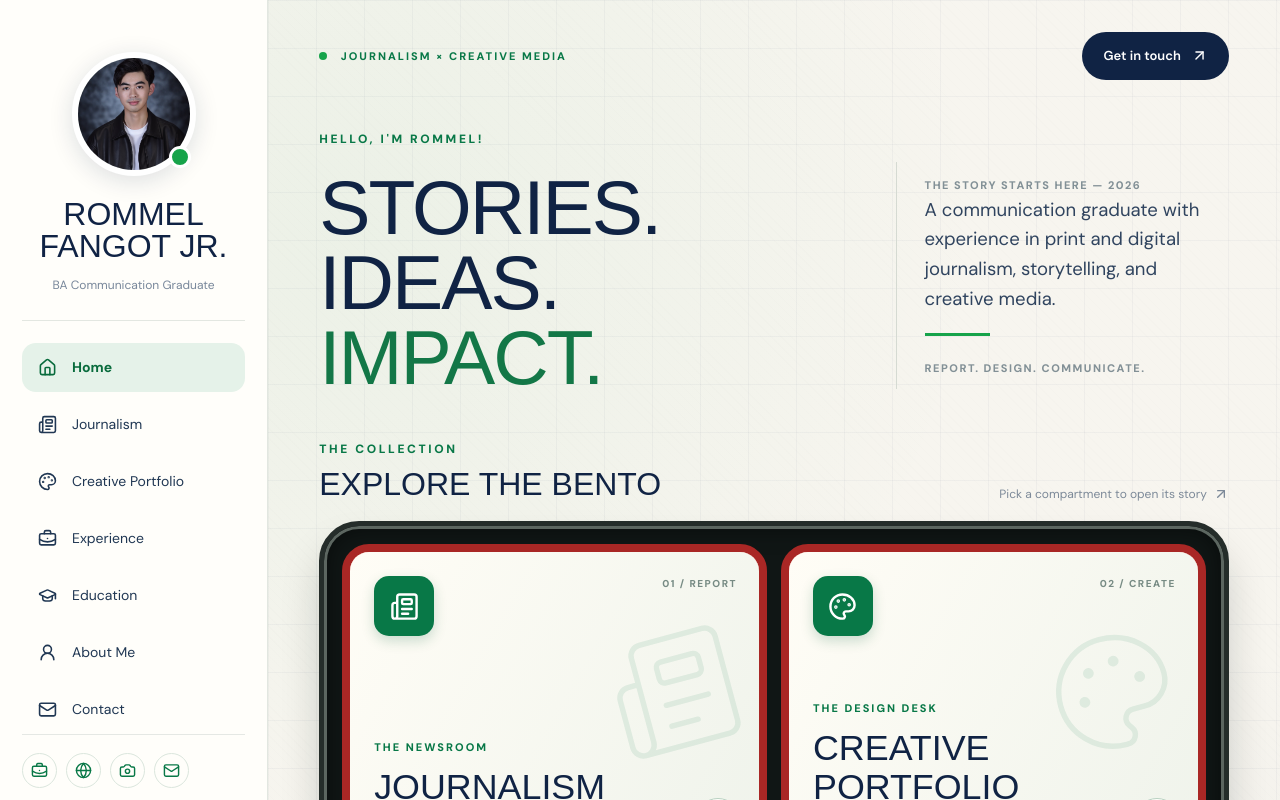
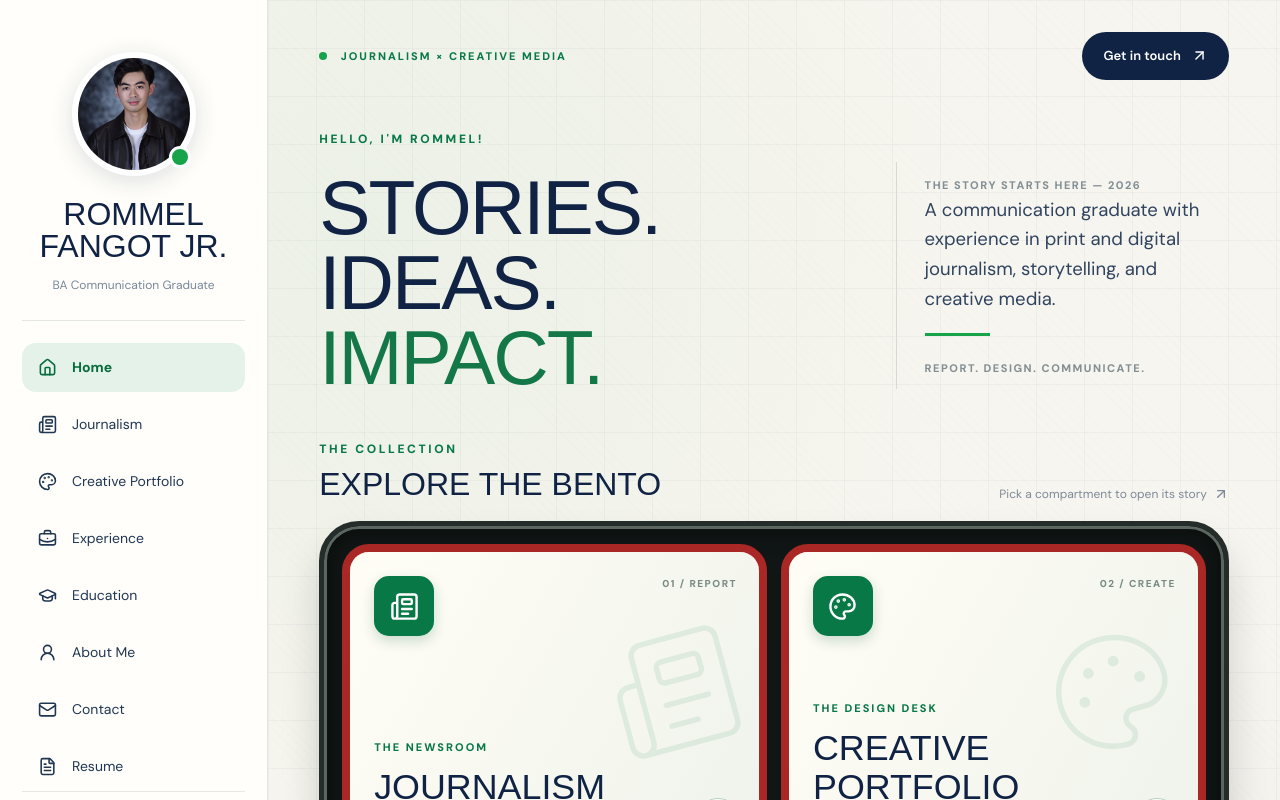
Before and after one commit to gpauls2/rommelfangot-portfolio, a React (Vite) app: page / in a window 1280 px wide. Shown: the top 800 px of the page. Built offline with nearby package versions, Linux system fonts and the light colour scheme; a web font is replaced by a local one.

Commit message:
Add resume navigation, modal and PDF link

```diff
--- a/src/App.jsx
+++ b/src/App.jsx
@@ -123,7 +123,7 @@ const CREATIVE = {
   ],
   'Magazine': [], // PDF reader below; add the magazine PDF to public/magazines/carry-on-magazine.pdf
 };
-const NAV = [{ id: 'home', label: 'Home', icon: Home }, ...SECTIONS.map(({ id, label, icon }) => ({ id, label, icon }))];
+const NAV = [{ id: 'home', label: 'Home', icon: Home }, ...SECTIONS.map(({ id, label, icon }) => ({ id, label, icon })), { id: 'resume', label: 'Resume', icon: FileText }];
 
 function ImageWithFallback({ src, alt, className = '' }) {
   const [failed, setFailed] = useState(false);
@@ -155,7 +155,7 @@ function App() {
     if (id === 'home') { setOpen(null); window.scrollTo({ top: 0, behavior: 'smooth' }); }
     else setOpen(id);
   }
-  const selected = SECTIONS.find(item => item.id === open);
+  const selected = [...SECTIONS, { id: 'resume', label: 'Resume', number: '07', short: 'CV' }].find(item => item.id === open);
 
   return <div className="site-shell">
     <button className="mobile-menu" onClick={() => setMobileNav(v => !v)} aria-label="Toggle menu"><Menu size={22} /></button>
@@ -165,7 +165,7 @@ function App() {
         <h2>ROMMEL<br />FANGOT JR.</h2><p>BA Communication Graduate</p>
       </div>
       <nav className="side-nav" aria-label="Main navigation">{NAV.map(({ id, label, icon: Icon }) => <button key={id} className={!open && id === 'home' || open === id ? 'nav-active' : ''} onClick={() => navigate(id)}><Icon size={19} />{label}</button>)}</nav>
-      <div className="sidebar-bottom"><div className="sidebar-socials">{SOCIALS.map(({ label, href, icon: Icon }) => <a key={label} href={href} target={label === 'Email' ? undefined : '_blank'} rel="noreferrer" aria-label={label} title={label}><Icon size={17} /></a>)}</div><small>© 2026 Rommel Fangot Jr.<br />Made for stories worth telling.</small></div>
+      <div className="sidebar-bottom"><a href="/rommel-jr-resume.pdf" target="_blank" rel="noopener noreferrer" style={{display:'flex',alignItems:'center',gap:8,marginBottom:14,fontWeight:700,textDecoration:'none',color:'inherit'}}><FileText size={18} /> View Resume <ArrowUpRight size={16} /></a><div className="sidebar-socials">{SOCIALS.map(({ label, href, icon: Icon }) => <a key={label} href={href} target={label === 'Email' ? undefined : '_blank'} rel="noreferrer" aria-label={label} title={label}><Icon size={17} /></a>)}</div><small>© 2026 Rommel Fangot Jr.<br />Made for stories worth telling.</small></div>
     </aside>
     <main className="main-content">
       <header className="topline"><span><i className="green-dot" /> JOURNALISM × CREATIVE MEDIA</span><button className="get-in-touch" onClick={() => setOpen('contact')}>Get in touch <ArrowUpRight size={17} /></button></header>
@@ -180,6 +180,7 @@ function App() {
     {selected && <div className="modal-backdrop" onMouseDown={e => { if (e.target === e.currentTarget) setOpen(null); }}><section className="detail-modal" role="dialog" aria-modal="true" aria-label={selected.label}><button className="close-modal" onClick={() => setOpen(null)} aria-label="Close"><X size={26} /></button><p className="modal-kicker">OPEN COMPARTMENT / {selected.number} / {selected.short}</p><h2>{selected.label}</h2><div className="modal-body">
       {open === 'journalism' && <><p className="detail-intro">A selection of published stories, field coverage, broadcasts, and digital reporting from two newsroom internships.</p><div className="pill-row">{Object.keys(JOURNALISM).map(name => <button key={name} className={publisher === name ? 'pill-active' : ''} onClick={() => setPublisher(name)}>{name}</button>)}</div>{Object.entries(JOURNALISM[publisher]).map(([category, entries]) => <div className="link-section" key={category}><h3>{category} <span>{entries.length}</span></h3><div className="article-grid">{entries.map(({ title, url, kind }) => <a href={url} key={url} target="_blank" rel="noreferrer" className="article-card"><span>{kind}</span><strong>{title}</strong><ExternalLink size={18} /></a>)}</div></div>)}</>}
       {open === 'creative' && <><p className="detail-intro">A collection of design work, visual storytelling and creative experiments.</p><div className="pill-row">{Object.keys(CREATIVE).map(tab => <button key={tab} className={creativeTab === tab ? 'pill-active' : ''} onClick={() => setCreativeTab(tab)}>{tab}</button>)}</div>{creativeTab === 'Magazine' ? <div className="magazine-reader"><div className="single-detail"><BookOpen size={46} /><h3>CARRY ON — Development Communication Magazine</h3><p>Issue 1, Volume 1 · 2026 · 24 pages</p><p>Rommel G. Fangot Jr. is credited as a layout artist and contributing photographer.</p><a className="email-cta" href="/magazines/carry-on-magazine.pdf" target="_blank" rel="noreferrer"><FileText size={20} /> Read full magazine <ExternalLink size={18} /></a><p style={{fontSize:12,opacity:.7}}>The PDF will open after you add <code>public/magazines/carry-on-magazine.pdf</code> to this repository.</p></div></div> : CREATIVE[creativeTab].length ? <div className="gallery-grid">{CREATIVE[creativeTab].map((item, index) => <button key={item.src} className="gallery-item" onClick={() => setLightbox({ items: CREATIVE[creativeTab], index })}><ImageWithFallback src={item.src} alt={item.title} /><span>{item.title}<ArrowUpRight size={16} /></span></button>)}</div> : <div className="empty-gallery"><BookOpen size={35} /><h3>Magazine work coming soon</h3><p>This collection will be updated once the files are ready.</p></div>}</>}
+      {open === 'resume' && <div className="single-detail"><FileText size={54} /><h3>Rommel Fangot Jr. — Resume</h3><p>Explore Rommel's education, journalism experience, and creative skills.</p><a className="email-cta" href="/rommel-jr-resume.pdf" target="_blank" rel="noopener noreferrer"><FileText size={20} /> View / Download Resume <ExternalLink size={18} /></a></div>}
       {open === 'experience' && <div className="timeline"><div><span>JUNE — AUGUST 2026</span><h3>North Luzon Monitor</h3><strong>Digital News Journalist Intern</strong><p>Practical newsroom experience involving published news articles, digital reporting, photo captions, event coverage, reels and broadcast co-hosting.</p></div><div><span>MAY — JUNE 2026</span><h3>Amianan Balita Ngayon</h3><strong>Newspaper Journalist Intern</strong><p>Experience in print and digital journalism, producing published local news stories, Facebook coverage and video content.</p></div></div>}
       {open === 'education' && <div className="single-detail"><GraduationCap size={54} /><h3>Bachelor of Arts in Communication</h3><p>Graduated September 26, 2026.</p><span>Class of 2026 · Communication, journalism and media</span></div>}
       {open === 'about' && <div className="about-detail"><ImageWithFallback src="/images/profile.jpg" alt="Rommel Fangot Jr." /><div><h3>Hi, I'm Rommel.</h3><p>I'm a Bachelor of Arts in Communication graduate with hands-on experience in print and digital journalism, news writing, field reporting, creative content production, and visual storytelling. Through my internships at Amianan Balita Ngayon and North Luzon Monitor, I've had opportunities to explore local stories, cover community events, contribute published articles, and work with digital media formats.</p><p>Beyond reporting, I enjoy bringing ideas to life through graphic design, video editing, and other creative projects. I believe meaningful communication begins with curiosity, careful listening, and a commitment to telling stories that matter. I'm excited to continue learning, collaborate with creative teams, and contribute to projects that inform, connect, and inspire audiences.</p><div className="tools-line"><strong>Creative toolkit</strong><span>Canva · Adobe Photoshop · CapCut · Figma · Microsoft Office · Google Workspace</span></div></div></div>}
```
